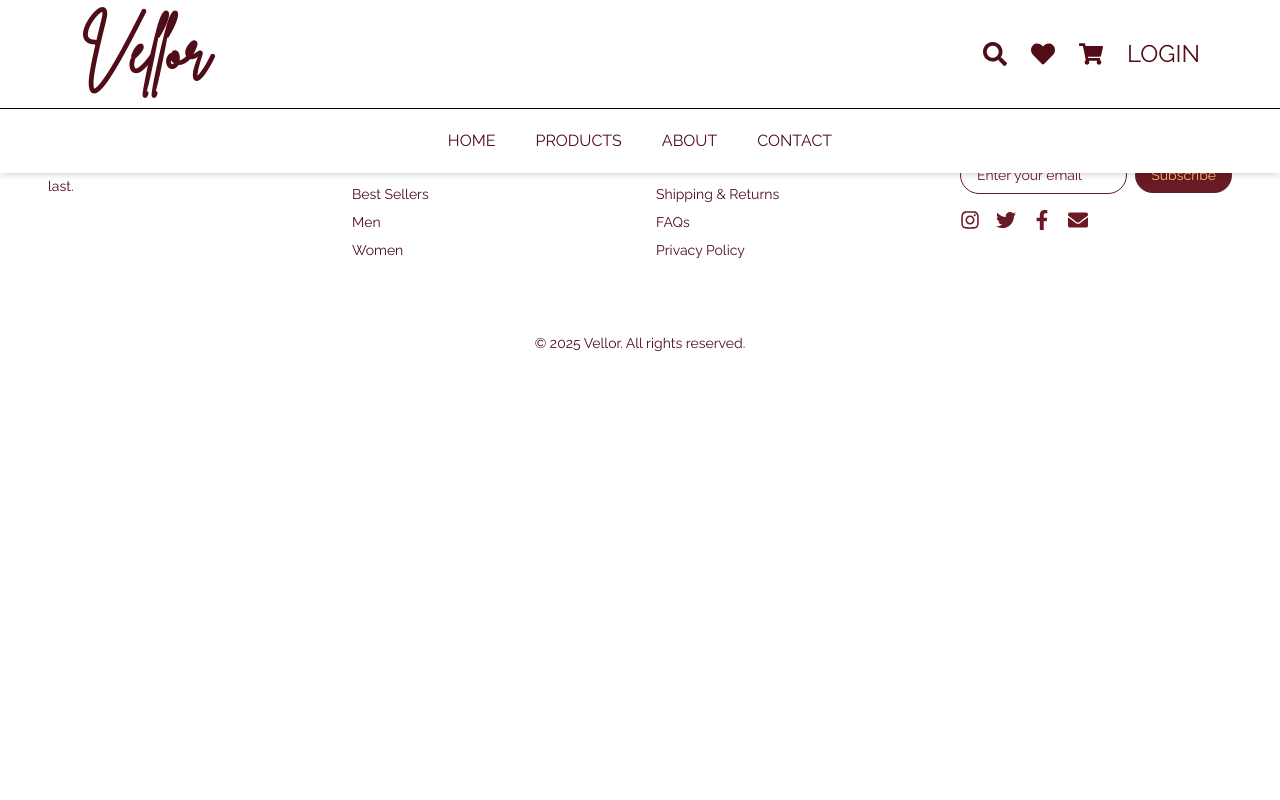
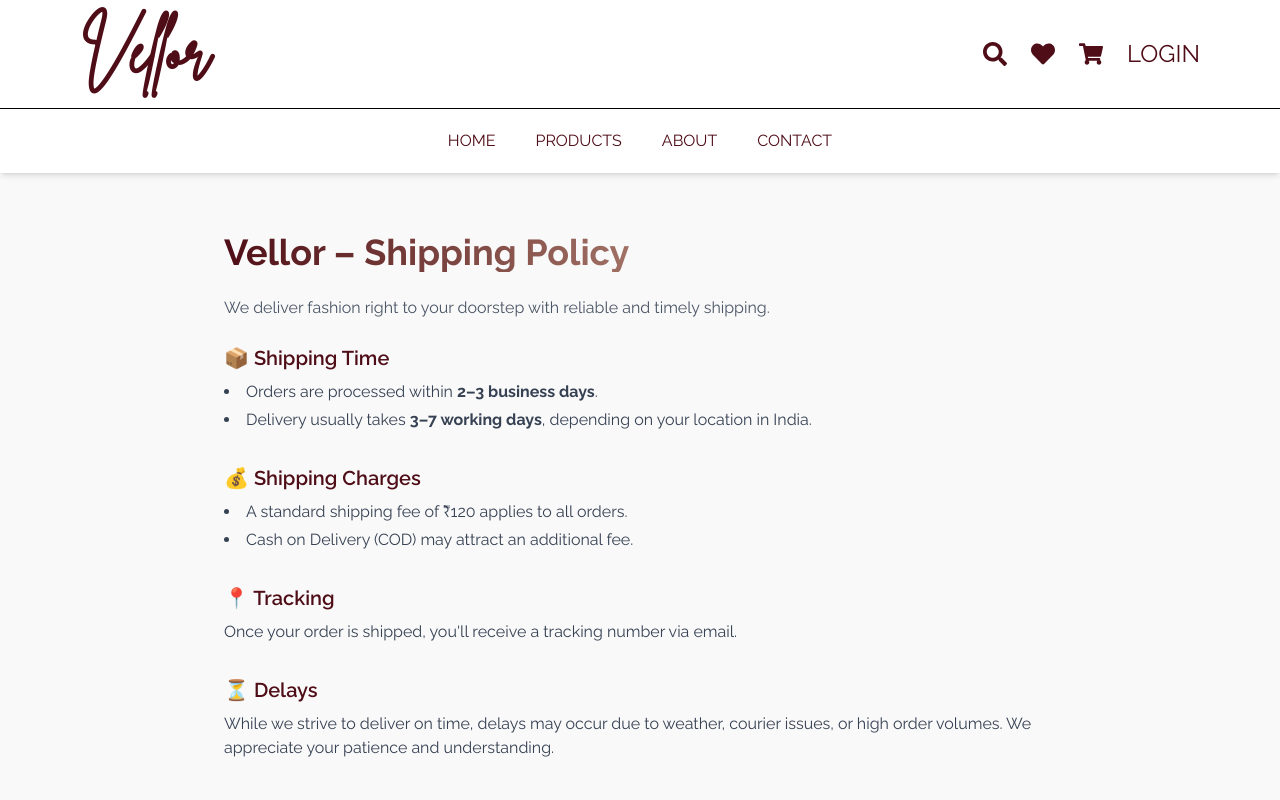
Before and after one commit to pritharai/Vellore, a React (Vite) app in the folder vellore/: page /shipping in a window 1280 px wide. Shown: the top 800 px of the page. Built offline with nearby package versions, Linux system fonts and the light colour scheme.

Commit message:
Shipping page added

```diff
--- a/vellore/src/App.jsx
+++ b/vellore/src/App.jsx
@@ -15,6 +15,7 @@
 import AboutPage from './pages/AboutPage';
 import Contact from './components/Contact';
 import AuthPage from './pages/AuthPage';
+import ShippingPolicy from './components/ShippingPolicy';
 
 const App = () => {
   return (
@@ -41,6 +42,7 @@
                 <Route path="/products" element={<Products />} />
                 <Route path="/about" element={<AboutPage />} />
                 <Route path="/contact" element={<Contact />} />
+                <Route path="/shipping" element={<ShippingPolicy />} />
                 <Route path="*" element={<h2 className="text-center mt-10">404 - Page Not Found</h2>} />
               </Routes>
               <Footer />
--- /dev/null
+++ b/vellore/src/components/ShippingPolicy.jsx
@@ -0,0 +1,61 @@
+import { motion } from "framer-motion";
+
+const ShippingPolicy = () => {
+  return (
+    <div className="min-h-screen bg-[#f9f9f9] py-50 px-6 sm:px-20">
+      <motion.div
+        initial={{ opacity: 0, y: 20 }}
+        animate={{ opacity: 1, y: 0 }}
+        transition={{ duration: 0.6 }}
+        className="max-w-4xl mx-auto p-8"
+      >
+        <h1 className="text-3xl sm:text-4xl font-bold bg-gradient-to-r from-primary to-secondary bg-clip-text text-transparent mb-6">
+          Vellor – Shipping Policy
+        </h1>
+
+        <p className="text-gray-600 mb-6">
+          We deliver fashion right to your doorstep with reliable and timely shipping.
+        </p>
+
+        <div className="space-y-8">
+          {/* Shipping Time */}
+          <section>
+            <h2 className="text-xl font-semibold text-primary mb-2">📦 Shipping Time</h2>
+            <ul className="list-disc list-inside text-gray-700 space-y-1">
+              <li>Orders are processed within <strong>2–3 business days</strong>.</li>
+              <li>Delivery usually takes <strong>3–7 working days</strong>, depending on your location in India.</li>
+            </ul>
+          </section>
+
+          {/* Shipping Charges */}
+          <section>
+            <h2 className="text-xl font-semibold text-primary mb-2">💰 Shipping Charges</h2>
+            <ul className="list-disc list-inside text-gray-700 space-y-1">
+              <li>A standard shipping fee of ₹120 applies to all orders.</li>
+              <li>Cash on Delivery (COD) may attract an additional fee.</li>
+            </ul>
+          </section>
+
+          {/* Tracking */}
+          <section>
+            <h2 className="text-xl font-semibold text-primary mb-2">📍 Tracking</h2>
+            <p className="text-gray-700">
+              Once your order is shipped, you'll receive a tracking number via email.
+            </p>
+          </section>
+
+          {/* Delays */}
+          <section>
+            <h2 className="text-xl font-semibold text-primary mb-2">⏳ Delays</h2>
+            <p className="text-gray-700">
+              While we strive to deliver on time, delays may occur due to weather, courier issues, or high order volumes.
+              We appreciate your patience and understanding.
+            </p>
+          </section>
+        </div>
+      </motion.div>
+    </div>
+  );
+};
+
+export default ShippingPolicy;
```
